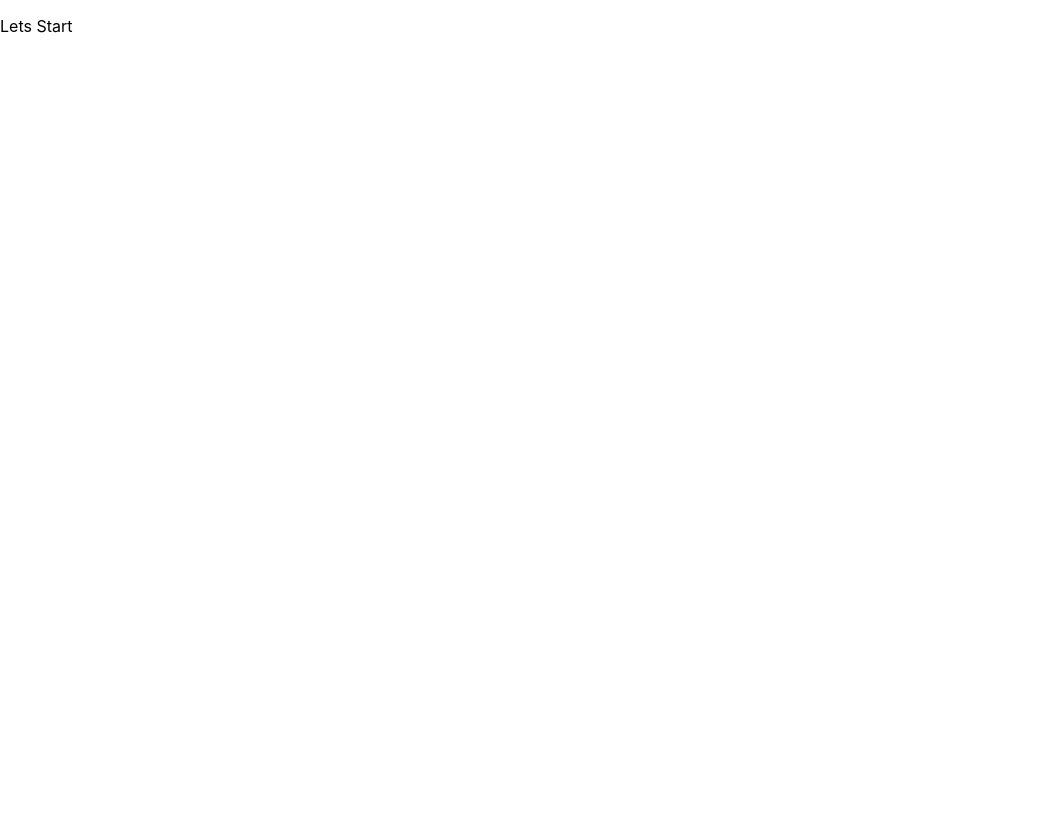
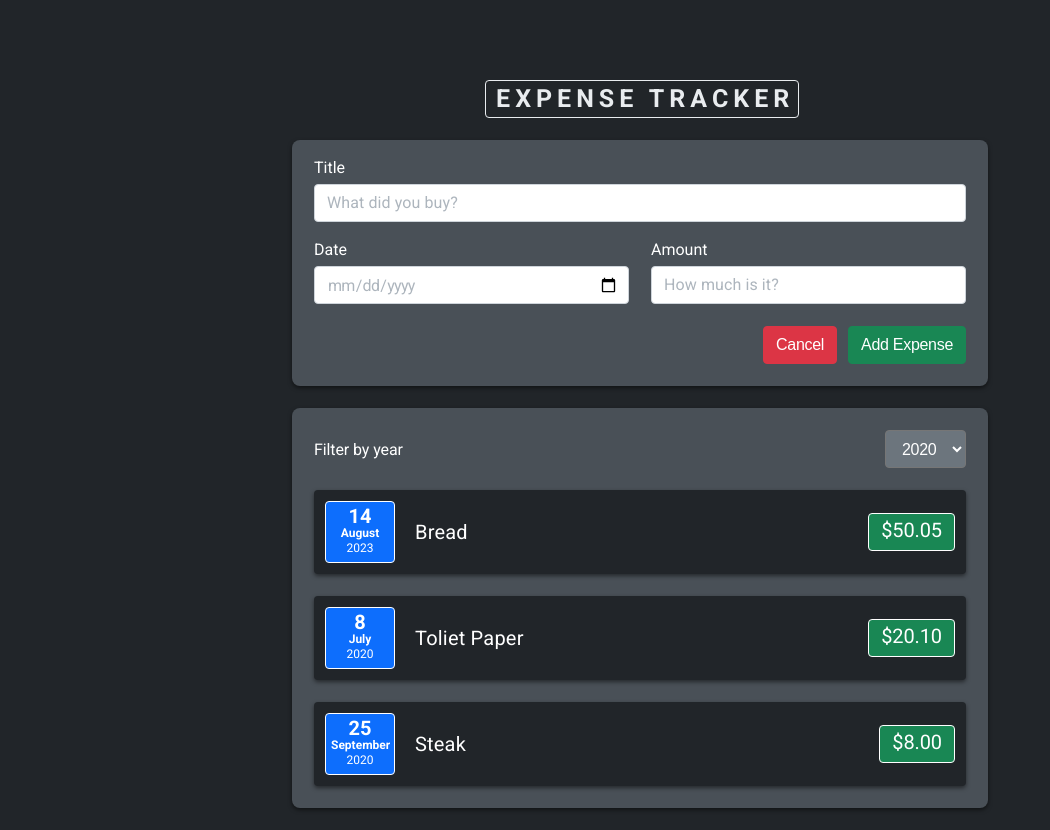
Before and after one commit to ahmet-dgn/expense-tracker, a JavaScript app: page / in a window 1280 px wide. Shown: the whole page, without its empty margins (0-1050 px from the left). Before the commit the page ends 800 px from the top, so only its background shows below. Built offline with nearby package versions, Linux system fonts and the light colour scheme.

Commit message:
new components added

```diff
--- a/public/index.html
+++ b/public/index.html
@@ -5,29 +5,21 @@
     <link rel="icon" href="%PUBLIC_URL%/favicon.ico" />
     <meta name="viewport" content="width=device-width, initial-scale=1" />
     <meta name="theme-color" content="#000000" />
+    <link rel="preconnect" href="https://fonts.googleapis.com">
+<link rel="preconnect" href="https://fonts.gstatic.com" crossorigin>
+<link href="https://fonts.googleapis.com/css2?family=Roboto:ital,wght@0,400;0,500;0,700;1,300&display=swap" rel="stylesheet">
     <meta
       name="description"
-      content="Web site created using create-react-app"
+      content="Expense Tracker"
     />
     <link rel="apple-touch-icon" href="%PUBLIC_URL%/logo192.png" />
-    <!--
-      manifest.json provides metadata used when your web app is installed on a
-      user's mobile device or desktop. See https://developers.google.com/web/fundamentals/web-app-manifest/
-    -->
+
     <link rel="manifest" href="%PUBLIC_URL%/manifest.json" />
-    <!--
-      Notice the use of %PUBLIC_URL% in the tags above.
-      It will be replaced with the URL of the `public` folder during the build.
-      Only files inside the `public` folder can be referenced from the HTML.
 
-      Unlike "/favicon.ico" or "favicon.ico", "%PUBLIC_URL%/favicon.ico" will
-      work correctly both with client-side routing and a non-root public URL.
-      Learn how to configure a non-root public URL by running `npm run build`.
-    -->
-    <title>React App</title>
+    <title>Expense Tracker</title>
   </head>
   <body>
-    <noscript>You need to enable JavaScript to run this app.</noscript>
+
     <div id="root"></div>
     <!--
       This HTML file is a template.
--- a/src/App.js
+++ b/src/App.js
@@ -1,7 +1,13 @@
+import "./App.css";
+import ExpenseTitle from "./components/ExpenseTitle";
+import ExpenseForm from "./components/ExpenseForm";
+import ExpenseItems from "./components/ExpenseItems";
 function App() {
   return (
-    <div className="App">
-      <p>Lets Start</p>
+    <div>
+      <ExpenseTitle />
+      <ExpenseForm />
+      <ExpenseItems />
     </div>
   );
 }
--- /dev/null
+++ b/src/components/ExpenseForm.css
@@ -0,0 +1,45 @@
+.cancel-btn{
+    border: 1px solid #DC3545;
+    background: #DC3545;
+}
+.add-btn{
+    border: 1px solid #198754;
+    background: #198754;
+    margin-left: var(--space-small);
+}
+
+/*form*/
+input{
+    height: 38px;
+    border-radius: var(--border-radius-small);
+    background: var(--gray-white);
+    max-width: 100%;
+    border: 1px solid var(--gray-400);
+    margin-top: 11px;
+    padding: 6px 12px;
+}
+label{
+   display: block;
+   line-height: 11px;
+   color: var(--gray-white);
+}
+
+input[type="date"]::-webkit-calendar-picker-indicator {
+    width: 20px;
+    padding: 0px;
+    margin-right: -4px;
+
+}
+::placeholder,
+input[type="date"] {
+    letter-spacing: 0.1px;
+    font-size: 16px;
+    color: var(--gray-500);
+    font-family: 'Roboto', sans-serif;
+}
+
+input[type="date"] {
+    letter-spacing: -0.7px;
+}
+
+/*form*/
--- /dev/null
+++ b/src/components/ExpenseForm.js
@@ -0,0 +1,46 @@
+import "./ExpenseForm.css";
+
+function ExpenseForm() {
+  return (
+    <form className="card m-bottom">
+      <label for="title">Title</label>
+      <input
+        className="w-100 m-bottom"
+        type="text"
+        id="title"
+        name="title"
+        placeholder="What did you buy?"
+      />
+      <div className="w-50 w-100-sm p-right-s p-right-sm-zero m-bottom">
+        <label for="title">Date</label>
+        <input
+          className="w-100 "
+          type="date"
+          id="title"
+          name="title"
+          placeholder="What did you buy?"
+        />
+      </div>
+      <div className="w-50 w-100-sm p-left-s p-left-sm-zero m-bottom">
+        <label for="title">Amount</label>
+        <input
+          className="w-100 "
+          type="text"
+          id="title"
+          name="title"
+          placeholder="How much is it?"
+        />
+      </div>
+      <div className="w-100 d-flex justify-content-e">
+        <button type="button" className="cancel-btn">
+          Cancel
+        </button>
+        <button type="button" className="add-btn">
+          Add Expense
+        </button>
+      </div>
+    </form>
+  );
+}
+
+export default ExpenseForm;
--- /dev/null
+++ b/src/components/ExpenseItems.css
@@ -0,0 +1,114 @@
+.filter-text{
+    color: white;
+    letter-spacing: -0.1px;
+}
+.expense-item{
+    padding: var(--space-small);
+    background-color: var(--gray-900);
+    border-radius: var(--border-radius-small);
+    color: var(--gray-white);
+    box-shadow: var(--box-shadow);
+    margin-bottom: var(--space);
+}
+.expense-item:last-of-type{
+    margin-bottom: 0;
+}
+.expense-item_price{
+    font-size: 20px;
+    border: 1px solid var(--gray-white);
+    background: #198754;
+    padding: 6px 12px;
+    height: 38px;
+    line-height: 21px;
+    letter-spacing: -0.1px;
+    border-radius: var(--border-radius-small);
+}
+.expense-item_title{
+    font-size: 20px;
+    margin-left: 20px;
+    letter-spacing: 0.2px;
+}
+.expense-item_date{
+    text-align: center;
+    width: 70px;
+    height: 62px;
+    padding: 5px;
+    border-radius: var(--border-radius-small);
+    background-color: #0D6EFD;
+    border: 1px solid var(--gray-white);
+
+}
+.expense-item_date_day{
+    font-size: 20px;
+    font-weight: 700;
+    line-height: 19px;
+    display: block;
+}
+.expense-item_date_month{
+    font-size: 12px;
+    font-weight: 600;
+    margin-bottom: 1px;
+    display: block;
+}
+.expense-item_date_year{
+    font-size: 12px;
+    display: block;
+}
+
+@media(max-width:425px){
+    .expense-item-left-area{
+        flex-direction: column;
+    }
+    .expense-item_date{
+        text-align: unset;
+        width: unset;
+        height: unset;
+        padding: unset;
+        border-radius: unset;
+        background-color: unset;
+        border: unset;
+        display: flex;
+    }
+    .expense-item_date_day,
+    .expense-item_date_month,
+    .expense-item_date_year{
+        font-size: 12px;
+        font-weight: 400;
+        color: var(--gray-600);
+        line-height: 8px;
+    }
+    .expense-item_date_month{
+        margin-left: 2px;
+    }
+    .expense-item_date_year{
+        margin-left: 3px;
+    }
+    .expense-item{
+        height: 73px;
+        align-items: end;
+    }
+    .expense-item_price{
+        font-size: 16px;
+        line-height: 16px;
+        height: 30px;
+        letter-spacing: unset;
+    }
+    .expense-item-left-area{
+        justify-content: space-between;
+        height: 100%;
+        align-items: unset;
+    }
+    .expense-item_title{
+        margin-left: 0;
+        font-size: 16px;
+        line-height: 1.8;
+        letter-spacing: -0.2px;
+    }
+    .filter-text{
+        line-height: 16px;
+    }
+}
+
+#years{
+    background-color: var(--gray-600);
+}
--- /dev/null
+++ b/src/components/ExpenseItems.js
@@ -0,0 +1,52 @@
+import "./ExpenseItems.css";
+
+function ExpenseItems() {
+  return (
+    <div class="card m-bottom">
+      <div class="d-flex justify-content-sb w-100 align-items-c m-bottom">
+        <p class="filter-text">Filter by year</p>
+        <select name="years" id="years">
+          <option value="2020">2020</option>
+          <option value="2021">2021</option>
+          <option value="2022">2022</option>
+          <option value="2023">2023</option>
+        </select>
+      </div>
+      <div class="expense-item  w-100 d-flex justify-content-sb align-items-c">
+        <div class="expense-item-left-area d-flex align-items-c">
+          <div class="expense-item_date">
+            <span class="expense-item_date_day">14</span>
+            <span class="expense-item_date_month">August</span>
+            <span class="expense-item_date_year">2023</span>
+          </div>
+          <p class="expense-item_title">Bread</p>
+        </div>
+        <p class="expense-item_price">$50.05</p>
+      </div>
+      <div class="expense-item  w-100 d-flex justify-content-sb align-items-c">
+        <div class="expense-item-left-area d-flex align-items-c">
+          <div class="expense-item_date">
+            <span class="expense-item_date_day">8</span>
+            <span class="expense-item_date_month">July</span>
+            <span class="expense-item_date_year">2020</span>
+          </div>
+          <p class="expense-item_title">Toliet Paper</p>
+        </div>
+        <p class="expense-item_price">$20.10</p>
+      </div>
+      <div class="expense-item w-100 d-flex justify-content-sb align-items-c">
+        <div class="expense-item-left-area d-flex align-items-c">
+          <div class="expense-item_date">
+            <span class="expense-item_date_day">25</span>
+            <span class="expense-item_date_month">September</span>
+            <span class="expense-item_date_year">2020</span>
+          </div>
+          <p class="expense-item_title">Steak</p>
+        </div>
+        <p class="expense-item_price">$8.00</p>
+      </div>
+    </div>
+  );
+}
+
+export default ExpenseItems;
--- /dev/null
+++ b/src/components/ExpenseTitle.css
@@ -0,0 +1,28 @@
+.title{
+    letter-spacing: 5px;
+    text-transform: uppercase;
+    font-weight: 900;
+    font-size: 25px;
+    color: var(--gray-200);
+    border: 1px solid var(--gray-200);
+    padding: 10px;
+    width: fit-content;
+    margin-left: 4px;
+    margin-top: 80px;
+    margin-bottom: var(--space);
+    border-radius: var(--border-radius-small);
+    line-height: 16px;
+    padding-right: 4.1px;
+    padding-left: 10.4px;
+}
+
+@media (max-width:725px) {
+    .title{
+        font-size: 20px;
+        line-height: 12px;
+        letter-spacing: 4px;
+        margin-right: 1px;
+        margin-left: 0px;
+        margin-top: 84px;
+    }
+}
--- /dev/null
+++ b/src/components/ExpenseTitle.js
@@ -0,0 +1,11 @@
+import "./ExpenseTitle.css";
+
+function ExpenseTitle() {
+  return (
+    <div className="d-flex justify-content-c">
+      <h1 className="title">Expense Tracker</h1>
+    </div>
+  );
+}
+
+export default ExpenseTitle;
--- a/src/index.css
+++ b/src/index.css
@@ -1,13 +1,110 @@
-body {
+:root{
+  --gray-white: #FFF;
+  --gray-900: #212529;
+  --gray-700: #495057;
+  --gray-600: #6C757D;
+  --gray-500: #ADB5BD;
+  --gray-400: #CED4DA;
+  --gray-200: #E9ECEF;
+  --box-shadow: 0px 2px 4px 0px rgba(0, 0, 0, 0.50);
+  --border-radius-big: 8px;
+  --border-radius-small: 4px;
+  --space: 22px;
+  --space-small: 11px;
+}
+*{
+  box-sizing: border-box;
+}
+body{
+  background: var(--gray-900);
   margin: 0;
-  font-family: -apple-system, BlinkMacSystemFont, 'Segoe UI', 'Roboto', 'Oxygen',
-    'Ubuntu', 'Cantarell', 'Fira Sans', 'Droid Sans', 'Helvetica Neue',
-    sans-serif;
-  -webkit-font-smoothing: antialiased;
-  -moz-osx-font-smoothing: grayscale;
+  font-family: 'Roboto', sans-serif;
+}
+p{
+  margin: 0;
+}
+h1{
+  margin-block-start: 0;
+  margin-block-end: 0;
+}
+button{
+  padding-block: 0;
+  padding-inline: 0;
+  border-width: 0;
+}
+.w-100{
+  width: 100%;
+}
+.w-50{
+  width: 50%;
 }
 
-code {
-  font-family: source-code-pro, Menlo, Monaco, Consolas, 'Courier New',
-    monospace;
+.d-flex{
+  display: flex;
 }
+.justify-content-c{
+  justify-content: center;
+}
+.justify-content-e{
+  justify-content: end;
+}
+.justify-content-sb{
+  justify-content: space-between;
+}
+.align-items-c{
+  align-items: center;
+}
+
+.m-bottom{
+  margin-bottom: var(--space)
+}
+.p-left-s{
+  padding-left: var(--space-small);
+}
+.p-right-s{
+  padding-right: var(--space-small);
+}
+@media(max-width:425px){
+  .w-100-sm{
+      width: 100%;
+  }
+  .p-left-sm-zero{
+      padding-left: 0;
+  }
+  .p-right-sm-zero{
+      padding-right: 0;
+  }
+}
+.card{
+  width: 696px;
+  max-width: 100%;
+  padding: var(--space);
+  box-shadow: var(--box-shadow);
+  background: var(--gray-700);
+  border-radius: var(--border-radius-big);
+  margin-left:auto ;
+  margin-right: auto;
+  display: flex;
+  flex-wrap: wrap;
+}
+
+button,select{
+  padding: 6px 12px;
+  height: 38px;
+  border-radius:var(--border-radius-small);
+  font-size: 16px;
+  font-style: normal;
+  font-weight: 400;
+  line-height: 150%;
+  color: white;
+  outline: none;
+  letter-spacing: -0.3px;
+}
+
+@media (max-width:425px){
+  button{
+      font-size: 14px;
+      height: 35px;
+      letter-spacing: -0.4px;
+  }
+}
```
Also changed, not shown: src/App.css (added).
